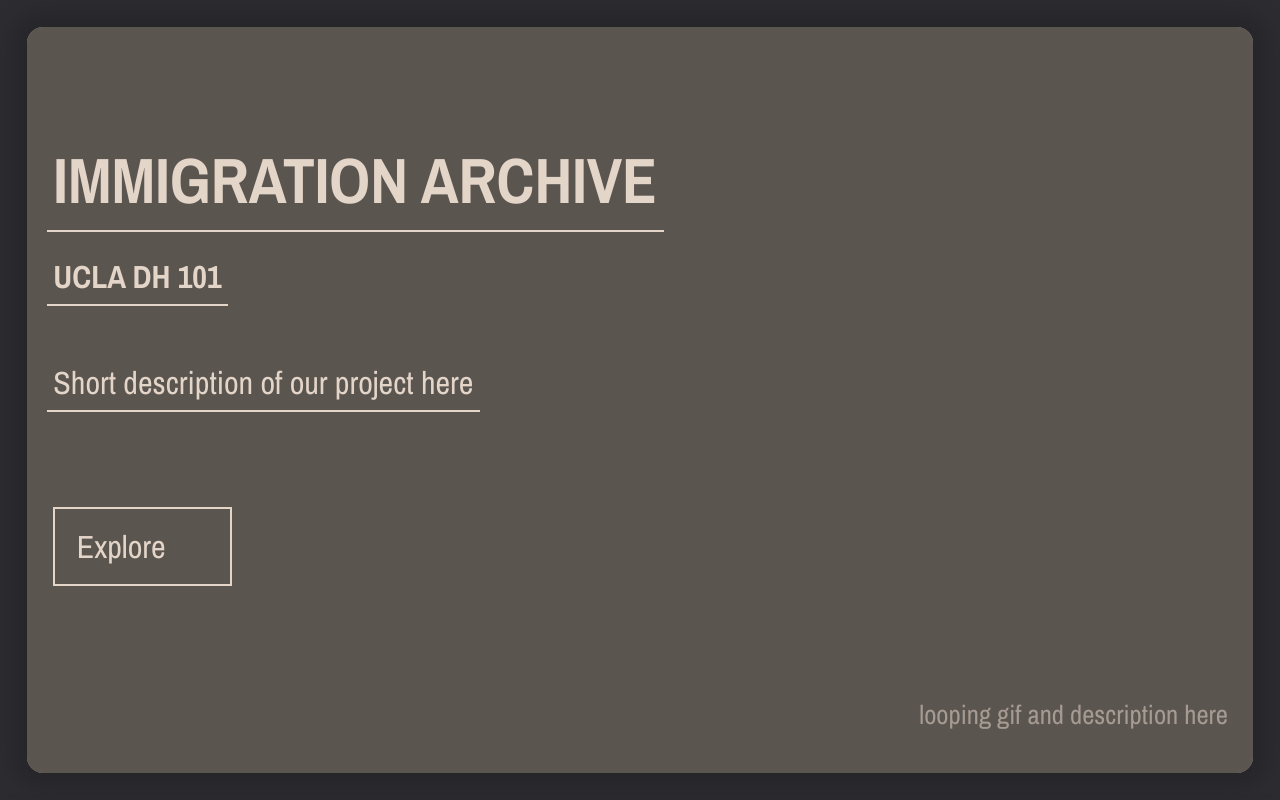
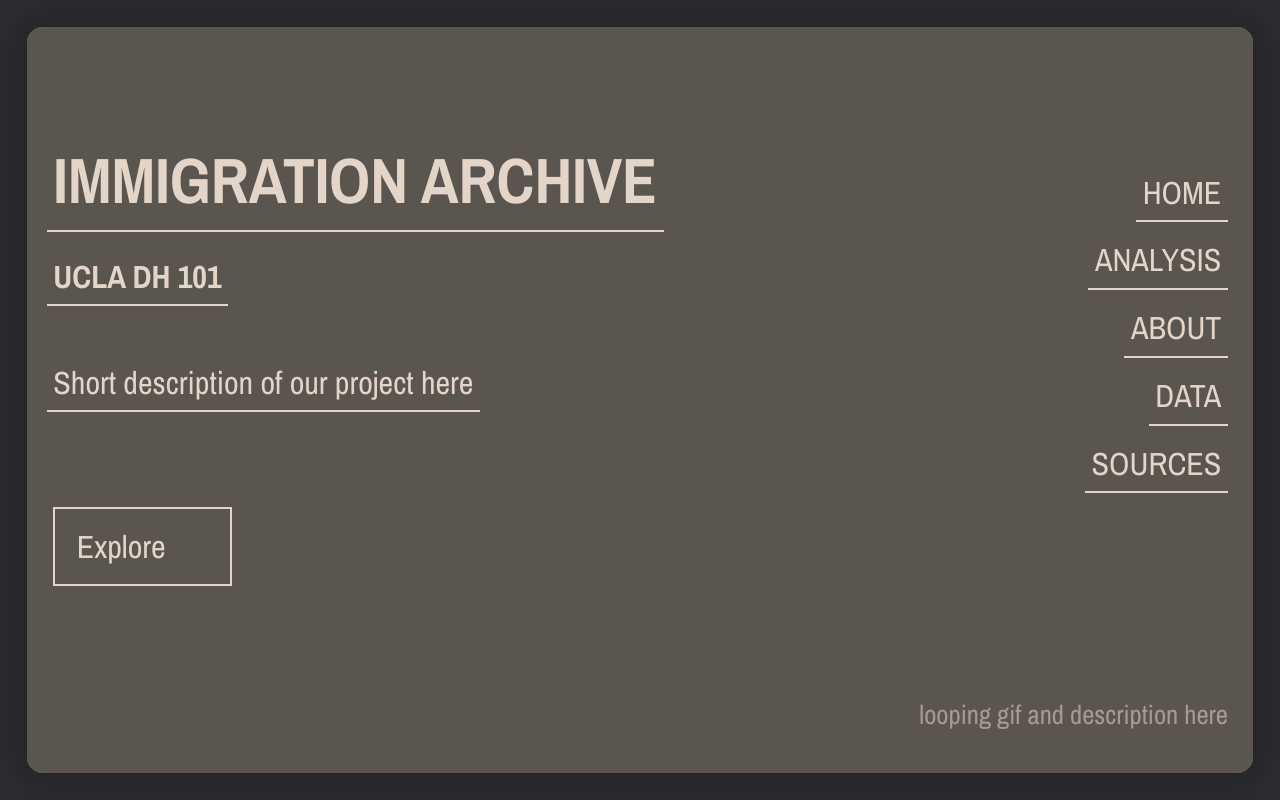
Before and after one commit to Vir1dian/dh-101-final, a React (Vite) app: page / in a window 1280 px wide. Shown: the top 800 px of the page. Built offline with nearby package versions, Linux system fonts and the light colour scheme.

Commit message:
Add page tabs to the hero

```diff
--- a/src/components/Hero.css
+++ b/src/components/Hero.css
@@ -8,6 +8,9 @@
 .hero {
   --hero-u: min(1vw, 1.7778svh);
   --hero-fs-display: clamp(1.5rem, calc(var(--hero-u) * 2.5), 3rem); /* 48 */
+  /* underline/border width, 4px at 1920. (4/19.2 = 0.2083 lands at 3.999px, which
+     browsers round down to 3px, so the multiplier overshoots and the cap holds it at 4.) */
+  --hero-rule: clamp(2px, calc(var(--hero-u) * 0.21), 4px);
   display: flex;
   min-height: 100svh;
   padding: clamp(12px, calc(var(--hero-u) * 2.0833), 40px);
@@ -51,6 +54,8 @@
   flex-direction: column;
   align-items: flex-start;
   padding: clamp(16px, calc(var(--hero-u) * 8.125), 156px) clamp(10px, calc(var(--hero-u) * 1.5625), 30px) 0;
+  /* keep longer text from running under the page tabs on the right */
+  padding-right: calc(var(--hero-fs-display) * 7);
 }
 
 /* underlined text blocks */
@@ -58,7 +63,7 @@
 .hero__kicker,
 .hero__description {
   padding: clamp(4px, calc(var(--hero-u) * 0.5208), 10px);
-  border-bottom: clamp(2px, calc(var(--hero-u) * 0.2083), 4px) solid var(--paper);
+  border-bottom: var(--hero-rule) solid var(--paper);
   color: var(--paper);
   line-height: var(--lh-normal);
 }
@@ -85,7 +90,7 @@
   margin-left: clamp(4px, calc(var(--hero-u) * 0.5208), 10px);
   padding: clamp(8px, calc(var(--hero-u) * 1.25), 24px) clamp(28px, calc(var(--hero-u) * 5), 96px)
     clamp(8px, calc(var(--hero-u) * 1.25), 24px) clamp(14px, calc(var(--hero-u) * 1.6667), 32px);
-  border: clamp(2px, calc(var(--hero-u) * 0.2083), 4px) solid var(--paper);
+  border: var(--hero-rule) solid var(--paper);
   background: transparent;
   color: var(--paper);
   font: inherit;
@@ -98,6 +103,45 @@
 }
 
 .hero__explore:hover {
+  background: var(--paper);
+  color: var(--ink);
+}
+
+/*
+ * Page tabs down the right side, lined up with the caption. Each link is a box
+ * with only a bottom border (the underline), so on hover it fills in to the
+ * same inverted box as Explore.
+ */
+.hero__nav {
+  position: absolute;
+  top: clamp(16px, calc(var(--hero-u) * 10.7292), 206px);
+  right: clamp(12px, calc(var(--hero-u) * 1.9792), 38px);
+}
+
+.hero__tabs {
+  display: flex;
+  flex-direction: column;
+  align-items: flex-end;
+  gap: clamp(4px, calc(var(--hero-u) * 0.7292), 14px);
+  padding: 0;
+  list-style: none;
+}
+
+.hero__tab {
+  display: block;
+  padding: clamp(4px, calc(var(--hero-u) * 0.5208), 10px);
+  border-bottom: var(--hero-rule) solid var(--paper);
+  color: var(--paper);
+  font-size: var(--hero-fs-display);
+  line-height: var(--lh-normal);
+  text-decoration: none;
+  text-transform: uppercase;
+  transition:
+    background-color 0.15s,
+    color 0.15s;
+}
+
+.hero__tab:hover {
   background: var(--paper);
   color: var(--ink);
 }
@@ -154,3 +198,14 @@
     max-width: none;
   }
 }
+
+/* phones: no room beside the title, and the nav bar is right below the hero */
+@media (max-width: 600px) {
+  .hero__nav {
+    display: none;
+  }
+
+  .hero__content {
+    padding-right: clamp(10px, calc(var(--hero-u) * 1.5625), 30px);
+  }
+}
--- a/src/components/Hero.tsx
+++ b/src/components/Hero.tsx
@@ -1,4 +1,6 @@
 import { useEffect, useRef, useState } from 'react'
+import { NavLink } from 'react-router'
+import { site } from '../content/site'
 import type { HeroConfig } from '../content/types'
 import './Hero.css'
 
@@ -69,6 +71,35 @@ export default function Hero({ hero }: { hero: HeroConfig }) {
           </button>
         </div>
 
+        {/* the same pages as the nav bar's tabs, listed down the right side */}
+        <nav className="hero__nav" aria-label="Pages">
+          <ul className="hero__tabs">
+            {site.nav.map((item) => (
+              <li key={item.to}>
+                <NavLink
+                  to={item.to}
+                  end={item.to === '/'}
+                  className="hero__tab"
+                  // Home is this page already, so it does what Explore does: scrolls
+                  // down to the content, so it doesn't look like the hero is all there is.
+                  // (Ctrl/Cmd/Shift-click still opens it in a new tab or window.)
+                  onClick={
+                    item.to === '/'
+                      ? (event) => {
+                          if (event.button !== 0 || event.metaKey || event.ctrlKey || event.shiftKey || event.altKey) return
+                          event.preventDefault()
+                          explore()
+                        }
+                      : undefined
+                  }
+                >
+                  {item.label}
+                </NavLink>
+              </li>
+            ))}
+          </ul>
+        </nav>
+
         {(hero.caption || video) && (
           <div className="hero__footer">
             {(hero.caption || video?.credit) && (
```
